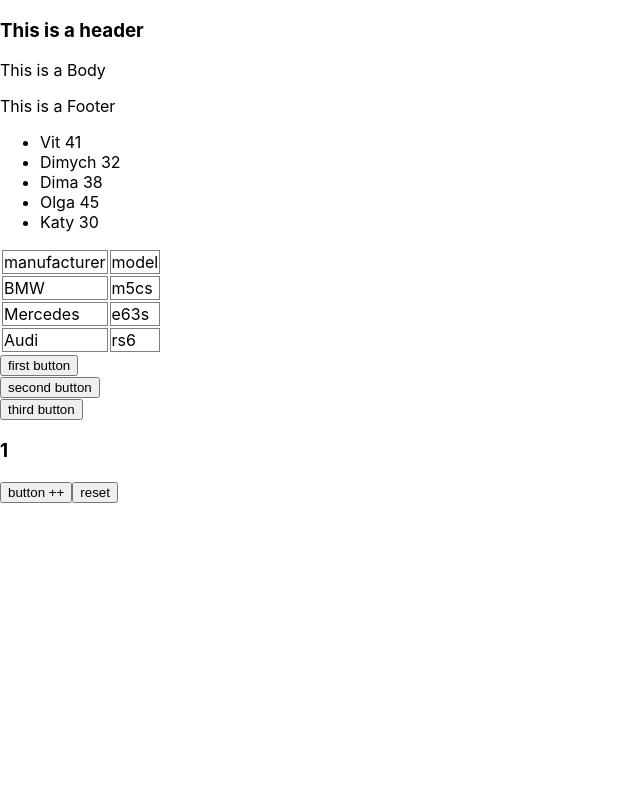
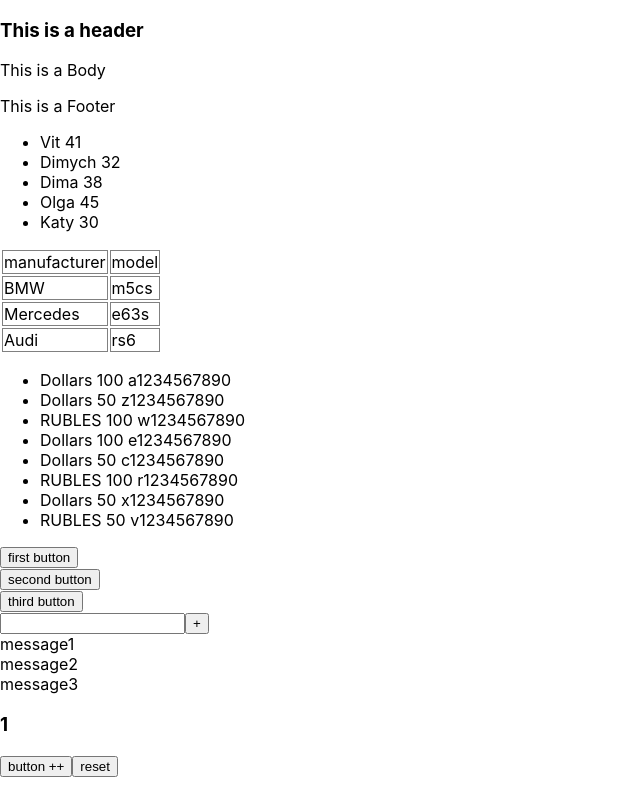
Before and after one commit to VitalickWeb/study-git, a React (Create React App) app: page / in a window 1280 px wide. Shown: the whole page, without its empty margins (0-640 px from the left). Built offline with nearby package versions, Linux system fonts and the light colour scheme.

Commit message:
add free files

```diff
--- a/src/App.tsx
+++ b/src/App.tsx
@@ -2,12 +2,15 @@ import React, {useState} from 'react';
 import './App.css';
 import {v1} from "uuid";
 import {Header} from "./Site/Header";
-import { Body } from './Site/Body';
+import {Body} from './Site/Body';
 import {Footer} from "./Site/Footer";
 import {Students} from "./Component/Students";
 import {TopCars, TopCarsType} from "./Component/TopCars";
-import {Button} from "./Component/Button";
+import {Button, Money, MoneyType} from "./Component/Button";
+import {FullInput, InputType} from "./Component/FullInput";
 
+
+type nameBanknote = 'all' | 'Dollars' | 'RUBLES'
 
 const App = () => {
     //Данные храним в App
@@ -24,15 +27,22 @@ const App = () => {
         {manufacturer: 'Mercedes', model: 'e63s'},
         {manufacturer: 'Audi', model: 'rs6'}
     ]
-
     //input and button
-    const message = [
+    const [messages, setMessage] = useState<Array<InputType>>([
         {id: v1(), message: 'message1'},
         {id: v1(), message: 'message2'},
         {id: v1(), message: 'message3'},
-    ]
+    ])
 
-    const [money, setMoney] = useState([
+    const addMessage = (messageId: string) => {
+        let newMessage = {
+            id: v1(),
+            message: messageId
+        }
+        setMessage([newMessage, ...messages])
+    }
+
+    const moneys: Array<MoneyType> = [
         {banknotes: 'Dollars', value: 100, number: ' a1234567890'},
         {banknotes: 'Dollars', value: 50, number: ' z1234567890'},
         {banknotes: 'RUBLES', value: 100, number: ' w1234567890'},
@@ -41,20 +51,19 @@ const App = () => {
         {banknotes: 'RUBLES', value: 100, number: ' r1234567890'},
         {banknotes: 'Dollars', value: 50, number: ' x1234567890'},
         {banknotes: 'RUBLES', value: 50, number: ' v1234567890'},
-    ])
-
-    const showAllBanknotes = () => {
-        console.log('All Banknotes')
+    ]
+    const [filter, setFilter] = useState<nameBanknote>('all')
+    const showAllBanknotes = (name: nameBanknote) => {
+        setFilter(name)
     }
-    const showOnlyDollars = () => {
-        console.log('only dollars')
-    }
-    const showOnlyRubles = () => {
-        console.log('only rubles')
+    let filteredMoney = moneys
+    if (filter === 'Dollars') {
+        filteredMoney = moneys.filter(m => m.banknotes === 'Dollars')
+    } else if (filter === 'RUBLES') {
+        filteredMoney = moneys.filter(m => m.banknotes === 'RUBLES')
     }
 
     let [num, setNum] = useState(1)
-
     const onClickHandler = () => {
         setNum(++num)
         console.log(num)
@@ -70,18 +79,17 @@ const App = () => {
             <Footer titleFooter={'This is a Footer'}/>
             <Students students={students}/>
             <TopCars cars={topCars}/>
-            <Button
-                nameButton={'first button'}
-                callback={showAllBanknotes}
+
+            <Money money={filteredMoney}/>
+            <Button nameButton={'first button'} callback={()=>showAllBanknotes('all')}/>
+            <Button nameButton={'second button'} callback={()=>showAllBanknotes('Dollars')}/>
+            <Button nameButton={'third button'} callback={()=>showAllBanknotes('RUBLES')}/>
+
+            <FullInput
+                input={messages}
+                addMessage={addMessage}
             />
-            <Button
-                nameButton={'second button'}
-                callback={showOnlyDollars}
-            />
-            <Button
-                nameButton={'third button'}
-                callback={showOnlyRubles}
-            />
+
             <h3>{num}</h3>
             <button onClick={onClickHandler}>button ++</button>
             <button onClick={onClickresetHandler}>reset</button>
--- a/src/Component/Button.tsx
+++ b/src/Component/Button.tsx
@@ -5,8 +5,36 @@ type ButtonsPropsType ={
     callback: () => void
 }
 
+export type MoneyType = {
+    banknotes: string
+    value: number
+    number: string
+}
+
+type MoneyPropsType = {
+    money: Array<MoneyType>
+
+}
+
+export const Money = (props: MoneyPropsType) => {
+    const renderMoney = props.money.map((m, idx) => {
+        return (
+            <li key={idx}>
+                {m.banknotes} {m.value} {m.number}
+            </li>
+        );
+    })
+
+    return (
+        <>
+            <ul>
+                {renderMoney}
+            </ul>
+        </>
+    )
+}
+
 export const Button = (props: ButtonsPropsType) => {
-
     const onClickHandler = () => {
         props.callback()
     }
--- /dev/null
+++ b/src/Component/FullInput.tsx
@@ -0,0 +1,43 @@
+import React, {ChangeEvent, useState} from "react";
+
+export type InputType = {
+    id: string
+    message: string
+}
+
+type InputPropsType = {
+    input: Array<InputType>
+    addMessage: (messageId: string) => void
+}
+
+export const FullInput = (props: InputPropsType) => {
+    const renderMessage = props.input.map(inp => {
+        return (
+            <div key={inp.id}>
+                {inp.message}
+            </div>
+        );
+    })
+    const [title, setTitle] = useState('')
+
+    const onChangeInputHandler = (e: ChangeEvent<HTMLInputElement>) => {
+        setTitle(e.currentTarget.value)
+    }
+    const onClickButtonHandler = (messageId: string) => {
+        props.addMessage(messageId)
+        setTitle('')
+    }
+
+    return (
+        <div>
+            <input
+                value={title}
+                onChange={onChangeInputHandler}
+            />
+            <button onClick={()=> onClickButtonHandler(title)}>+</button>
+            <div>
+                {renderMessage}
+            </div>
+        </div>
+    );
+}
```
